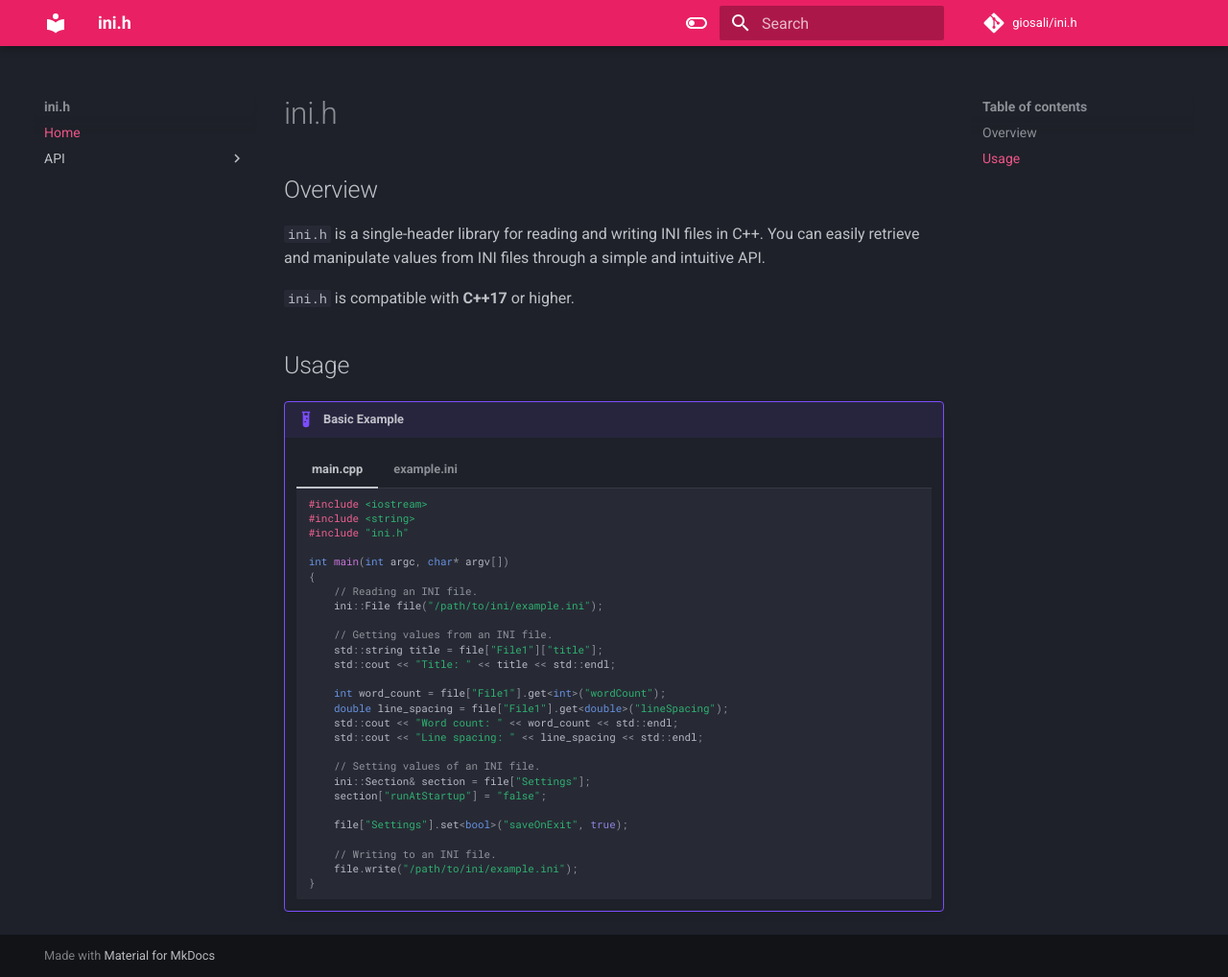
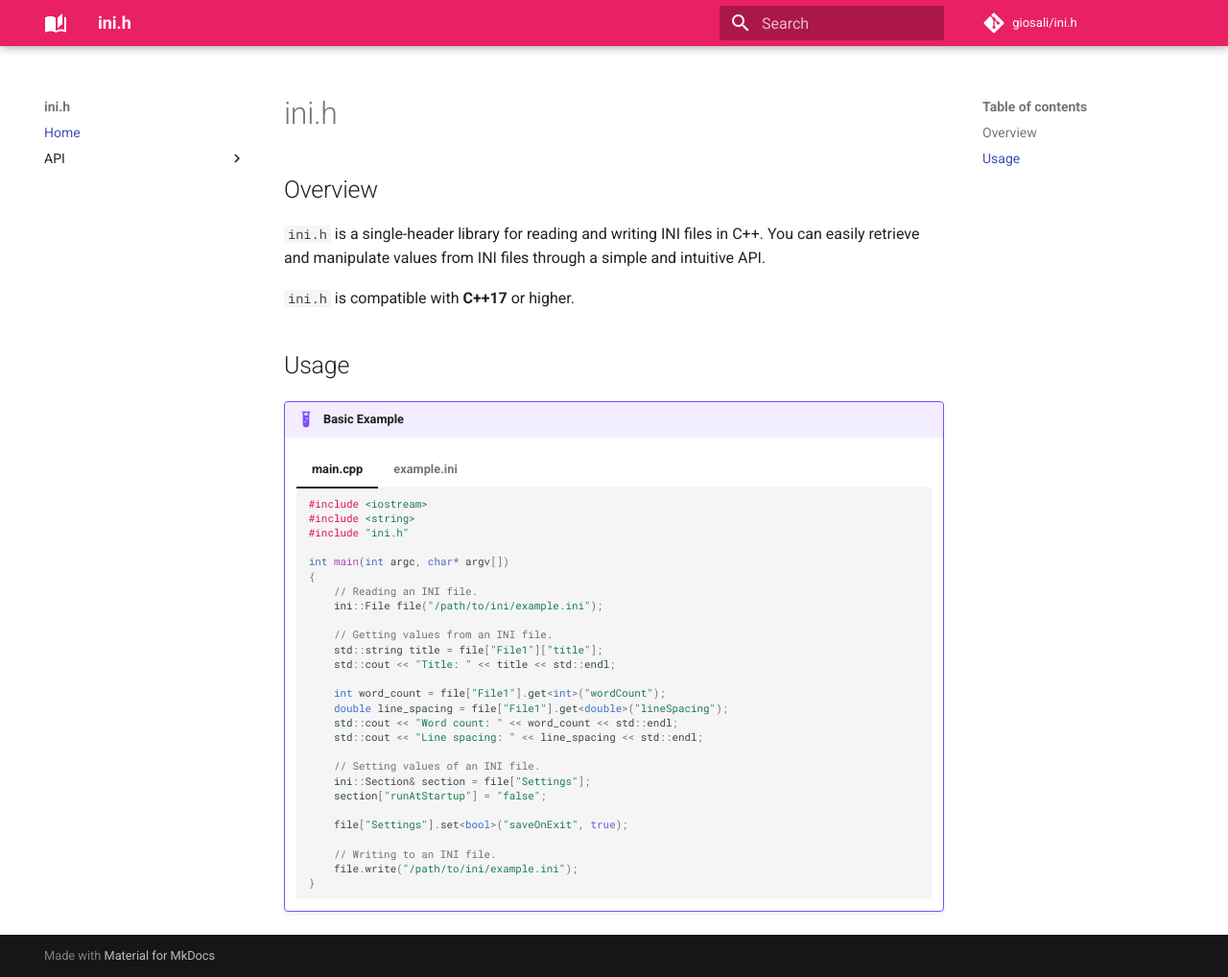
Before and after one commit to giosali/ini.h, an MkDocs documentation site: the page built from docs/index.md, in a window 1280 px wide and 1018 px high. Shown: the whole window at 96% size. Built offline with MkDocs 1.6.1 and Material for MkDocs 9.7.7, drawn with Linux system fonts in a browser that asks for light colours; comment, search, counter and statistics services are not loaded.

Commit message:
Change theme to Dracula theme

```diff
--- a/mkdocs.yml
+++ b/mkdocs.yml
@@ -8,21 +8,12 @@ edit_uri: ""
 
 theme:
   name: material
-  features:
-    - content.code.annotate
+  icon:
+    logo: material/book-open-page-variant
   palette:
-    - scheme: slate
-      primary: pink
-      accent: pink
-      toggle:
-        icon: material/toggle-switch-off-outline
-        name: Switch to light mode
-    - scheme: default
-      primary: pink
-      accent: pink
-      toggle:
-        icon: material/toggle-switch
-        name: Switch to dark mode
+    scheme: dracula
+    primary: pink
+    accent: pink
 
 nav:
   - Home: index.md
@@ -41,3 +32,7 @@ markdown_extensions:
   - pymdownx.tabbed:
       alternate_style: true
   - pymdownx.tilde
+
+plugins:
+  - search
+  - mkdocs_pymdownx_material_extras
```
